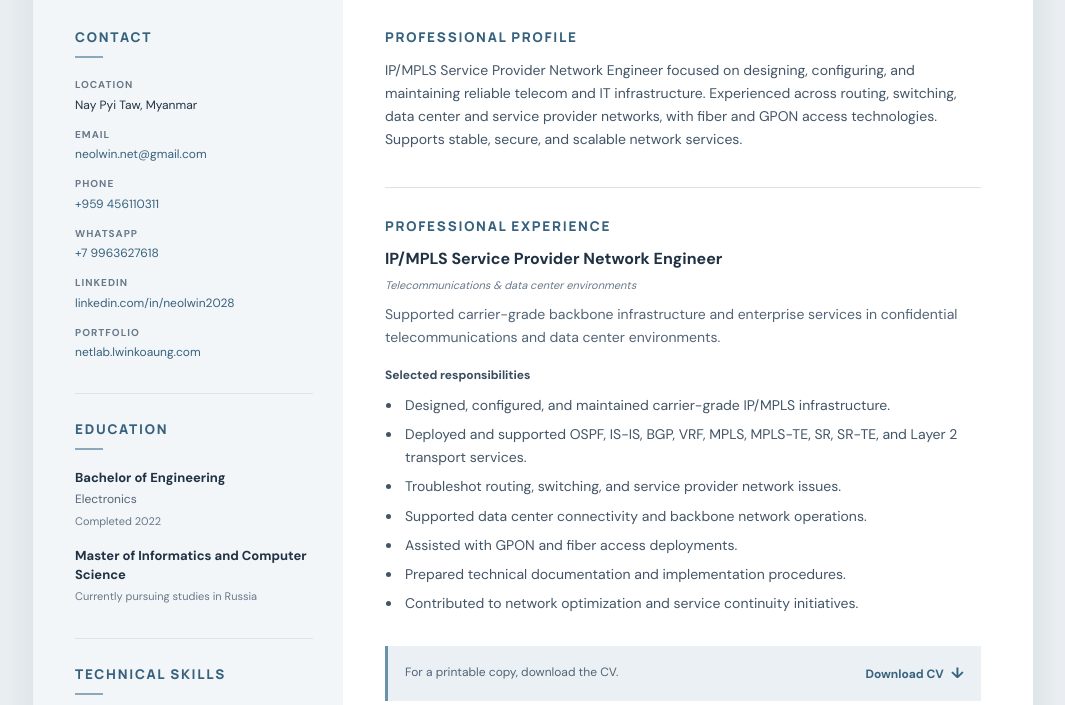
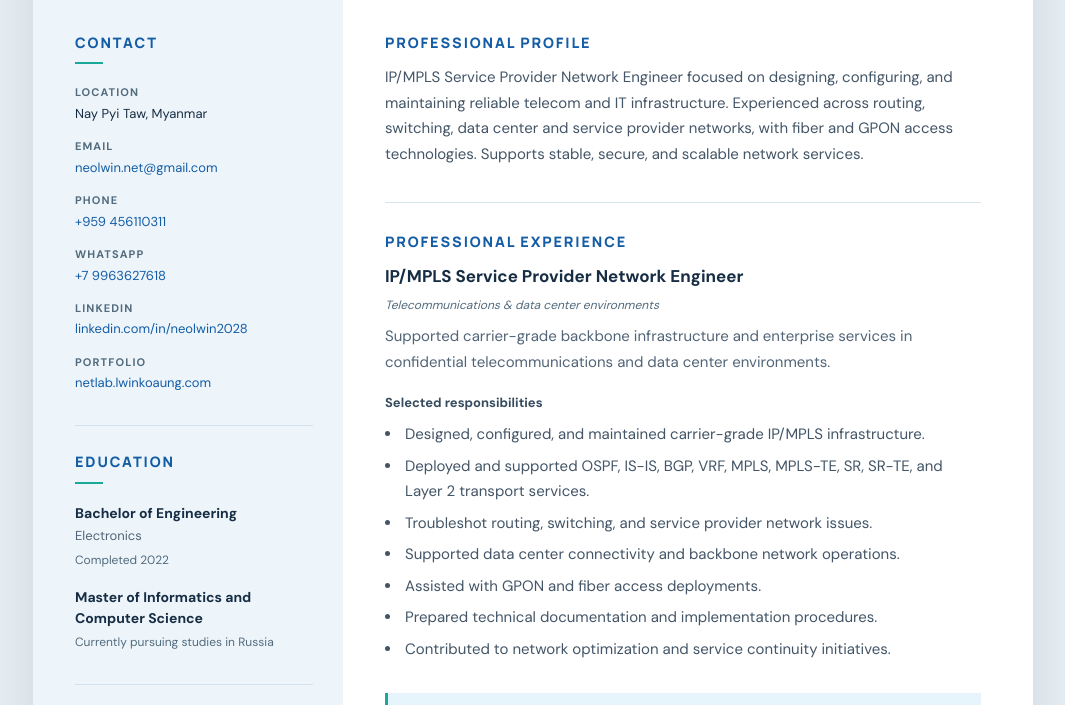
Before and after one commit to neolwin-net/mycv, a plain HTML site: page index.html in a window 1280 px wide. Shown: the part 283-988 px from the top of the page, without its empty margins (107-1172 px from the left). Drawn offline with Linux system fonts and the light colour scheme.

Commit message:
Increase CV readability and brighten color theme

```diff
--- a/style.css
+++ b/style.css
@@ -1,11 +1,11 @@
 :root {
-  --ink: #203143;
-  --muted: #67798a;
-  --accent: #37627e;
-  --accent-light: #eaf0f4;
-  --rule: #dbe2e8;
+  --ink: #172d43;
+  --muted: #526b7d;
+  --accent: #176bc5;
+  --accent-light: #e6f4fc;
+  --rule: #d5e3ed;
   --paper: #fff;
-  --page: #edf1f4;
+  --page: #e7eef4;
 }
 * { box-sizing: border-box; }
 html { scroll-behavior: smooth; }
@@ -15,13 +15,13 @@ body {
   background: var(--page);
   color: var(--ink);
   font-family: "DM Sans", Arial, sans-serif;
-  font-size: 14px;
-  line-height: 1.65;
+  font-size: 15px;
+  line-height: 1.7;
   -webkit-font-smoothing: antialiased;
 }
-a { color: var(--accent); text-decoration-thickness: 1px; text-underline-offset: 3px; }
-a:hover { color: #193b53; }
-a:focus-visible { outline: 3px solid #79a8c3; outline-offset: 3px; }
+a { color: #145da5; text-decoration-thickness: 1px; text-underline-offset: 3px; }
+a:hover { color: #0b8c85; }
+a:focus-visible { outline: 3px solid #18a99a; outline-offset: 3px; }
 .skip-link { position: absolute; left: -10000px; top: 10px; background: #fff; padding: 8px; }
 .skip-link:focus { left: 10px; z-index: 2; }
 .resume {
@@ -37,11 +37,12 @@ a:focus-visible { outline: 3px solid #79a8c3; outline-offset: 3px; }
   justify-content: space-between;
   gap: 36px;
   padding: 42px 58px;
+  border-top: 5px solid #176bc5;
   border-bottom: 1px solid var(--rule);
 }
 .kicker {
   margin: 0 0 8px;
-  color: var(--accent);
+  color: #145da5;
   font-size: 11px;
   font-weight: 700;
   letter-spacing: .2em;
@@ -57,46 +58,46 @@ h1 {
   line-height: 1.12;
 }
 .profession { margin: 0; color: var(--muted); font-size: 1.12rem; font-weight: 500; }
-.portrait-frame { flex: 0 0 148px; width: 148px; height: 148px; padding: 5px; border: 1px solid #ccd8e0; border-radius: 50%; }
+.portrait-frame { flex: 0 0 148px; width: 148px; height: 148px; padding: 5px; border: 2px solid #18a99a; border-radius: 50%; }
 .portrait-frame img { display: block; width: 100%; height: 100%; border-radius: 50%; object-fit: cover; }
 .resume-body { display: grid; grid-template-columns: 31% minmax(0, 1fr); }
-.sidebar { padding: 36px 30px 40px 42px; background: #f3f6f8; }
+.sidebar { padding: 36px 30px 40px 42px; background: #edf5fb; }
 .main-column { padding: 36px 52px 40px 42px; }
-.side-section + .side-section { margin-top: 32px; padding-top: 26px; border-top: 1px solid #dce4e9; }
+.side-section + .side-section { margin-top: 32px; padding-top: 26px; border-top: 1px solid #d2e2ee; }
 .side-section h2, .main-section h2 {
   margin: 0 0 19px;
-  color: var(--accent);
+  color: #145da5;
   font-family: Manrope, "DM Sans", sans-serif;
-  font-size: .84rem;
+  font-size: .9rem;
   font-weight: 800;
   letter-spacing: .13em;
   line-height: 1.35;
   text-transform: uppercase;
 }
-.side-section h2::after { display: block; width: 28px; height: 2px; margin-top: 10px; background: #8ba9bb; content: ""; }
+.side-section h2::after { display: block; width: 28px; height: 2px; margin-top: 10px; background: #18a99a; content: ""; }
 .contact-list { display: grid; gap: 13px; margin: 0; }
 .contact-list div { min-width: 0; }
-.contact-list dt { margin-bottom: 2px; color: var(--muted); font-size: 10px; font-weight: 700; letter-spacing: .1em; text-transform: uppercase; }
-.contact-list dd { margin: 0; overflow-wrap: anywhere; font-size: 12px; line-height: 1.5; }
+.contact-list dt { margin-bottom: 2px; color: var(--muted); font-size: 11px; font-weight: 700; letter-spacing: .1em; text-transform: uppercase; }
+.contact-list dd { margin: 0; overflow-wrap: anywhere; font-size: 13px; line-height: 1.55; }
 .contact-list a { text-decoration: none; }
 .side-entry + .side-entry { margin-top: 17px; }
-.side-entry h3 { margin: 0 0 2px; font-size: 13px; font-weight: 700; line-height: 1.45; }
-.side-entry p { margin: 0; color: #526477; font-size: 12px; line-height: 1.55; }
-.side-entry .side-meta { margin-top: 4px; color: var(--muted); font-size: 11px; }
+.side-entry h3 { margin: 0 0 2px; font-size: 14px; font-weight: 700; line-height: 1.5; }
+.side-entry p { margin: 0; color: #526477; font-size: 13px; line-height: 1.6; }
+.side-entry .side-meta { margin-top: 4px; color: var(--muted); font-size: 12px; }
 .main-section + .main-section { margin-top: 35px; padding-top: 29px; border-top: 1px solid var(--rule); }
 .main-section h2 { margin-bottom: 13px; }
-.main-section > p { margin-bottom: 0; color: #435567; font-size: 14px; }
+.main-section > p { margin-bottom: 0; color: #435567; font-size: 15px; }
 .entry-heading { display: flex; flex-wrap: wrap; align-items: baseline; justify-content: space-between; gap: 6px 16px; margin-bottom: 9px; }
-.entry-heading h3 { margin: 0; font-size: 16px; font-weight: 700; line-height: 1.4; }
-.entry-period { color: var(--muted); font-size: 11px; font-style: italic; }
+.entry-heading h3 { margin: 0; font-size: 17px; font-weight: 700; line-height: 1.4; }
+.entry-period { color: var(--muted); font-size: 12px; font-style: italic; }
 .experience-summary { margin: 0 0 17px; color: #526477; }
-.experience-entry h4 { margin: 0 0 8px; color: #364b5d; font-size: 12px; font-weight: 700; }
+.experience-entry h4 { margin: 0 0 8px; color: #364b5d; font-size: 13px; font-weight: 700; }
 .experience-entry ul { margin: 0; padding-left: 17px; color: #435567; }
 .experience-entry li { padding-left: 3px; }
 .experience-entry li + li { margin-top: 6px; }
-.download-panel { display: flex; align-items: center; justify-content: space-between; gap: 16px; margin-top: 31px; padding: 15px 17px; border-left: 3px solid #6b91a9; background: var(--accent-light); }
+.download-panel { display: flex; align-items: center; justify-content: space-between; gap: 16px; margin-top: 31px; padding: 15px 17px; border-left: 3px solid #18a99a; background: var(--accent-light); }
 .download-panel p { margin: 0; color: #526477; font-size: 12px; }
-.download-panel a { flex: 0 0 auto; font-size: 12px; font-weight: 700; text-decoration: none; }
+.download-panel a { flex: 0 0 auto; font-size: 13px; font-weight: 700; text-decoration: none; }
 .download-panel span { padding-left: 4px; font-size: 15px; }
 footer { padding: 17px 42px; border-top: 1px solid var(--rule); color: var(--muted); font-size: 11px; text-align: right; }
 @media (max-width: 700px) {
```
